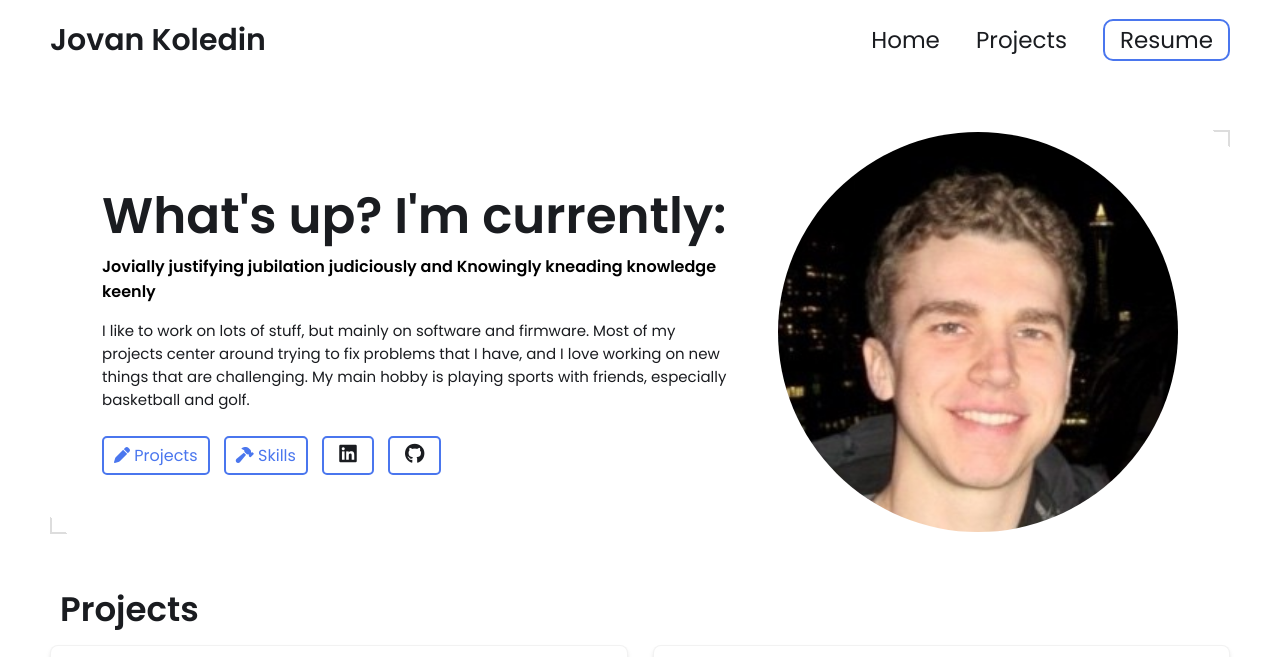
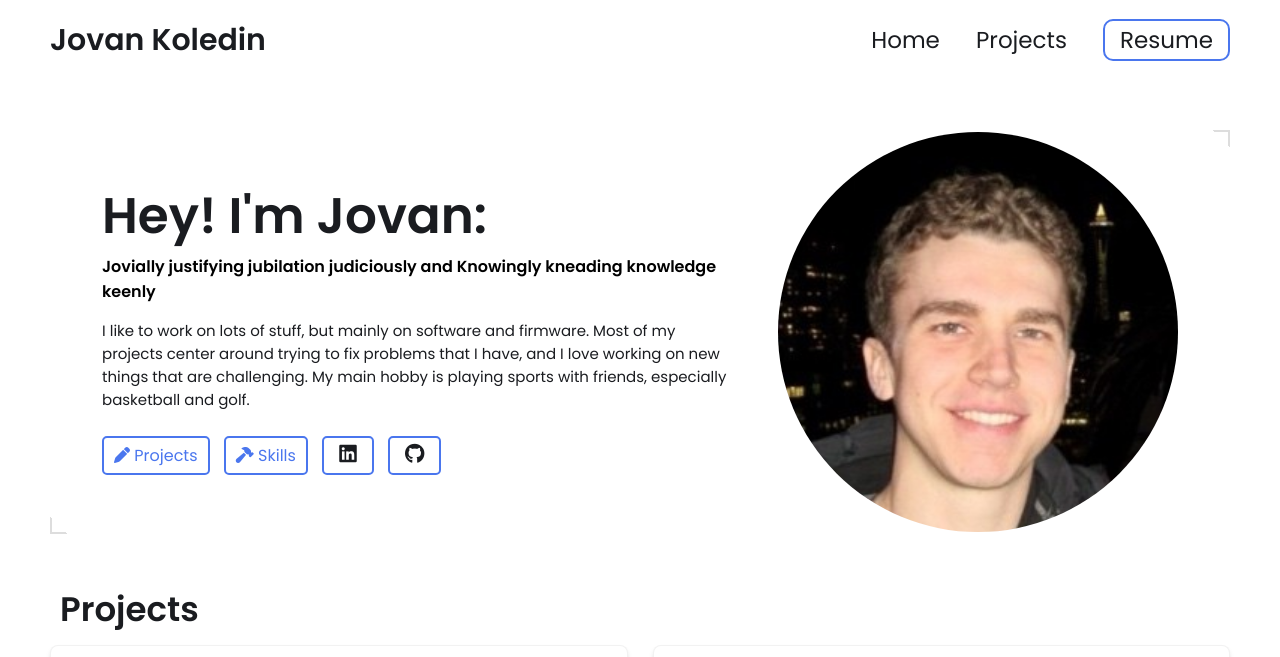
Before and after one commit to jovankoledin/jovankoledin.github.io, a Jekyll site: the page built from index.html, in a window 1280 px wide and 900 px high, cut to the strip 0-657 px from the top of the window. Built offline with Jekyll 4.4.1, drawn with Linux system fonts in a browser that asks for light colours.

Commit message:
Update hero.html

```diff
--- a/_includes/hero.html
+++ b/_includes/hero.html
@@ -4,7 +4,7 @@
     <div class="group">
         <div class="text">
             <h2>
-                What's up? I'm currently:
+                Hey! I'm Jovan:
             </h2>
 
             <h4> {{site.headline}} </h4>
```
